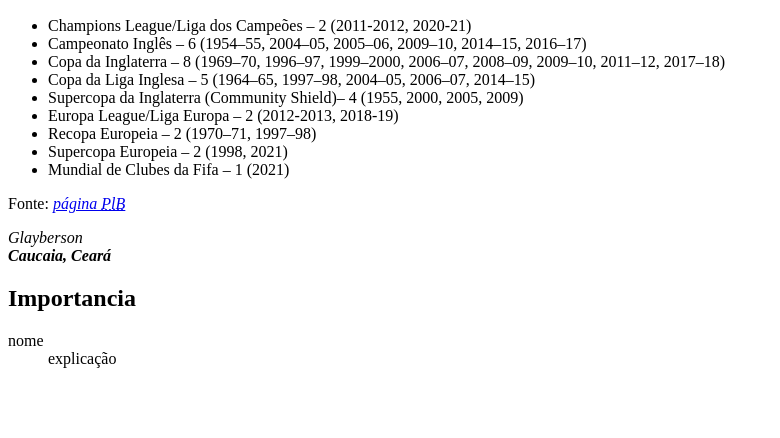
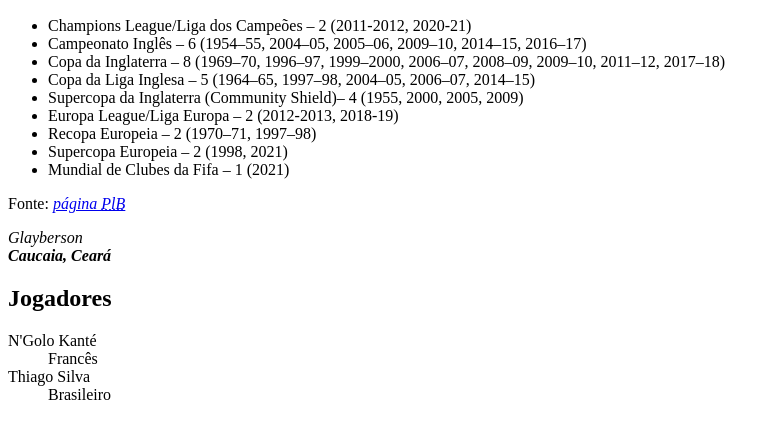
Before and after one commit to Glayber16/teste5-site, a plain HTML site: page suteste/document.html in a window 1280 px wide. Shown: the part 110-548 px from the top of the page, without its empty margins (0-780 px from the left). Drawn offline with Linux system fonts and the light colour scheme.

Commit message:
Adicionei dois jogadores

```diff
--- a/suteste/document.html
+++ b/suteste/document.html
@@ -31,10 +31,12 @@
         </address>
 
 
-        <h2>Importancia</h2>
+        <h2>Jogadores</h2>
         <dl>
-            <dt>nome</dt>
-            <dd>explicação</dd>
+            <dt>N'Golo Kanté</dt>
+            <dd>Francês</dd>
+            <dt>Thiago Silva</dt>
+            <dd>Brasileiro</dd>
         </dl>
 
 </body>
```
